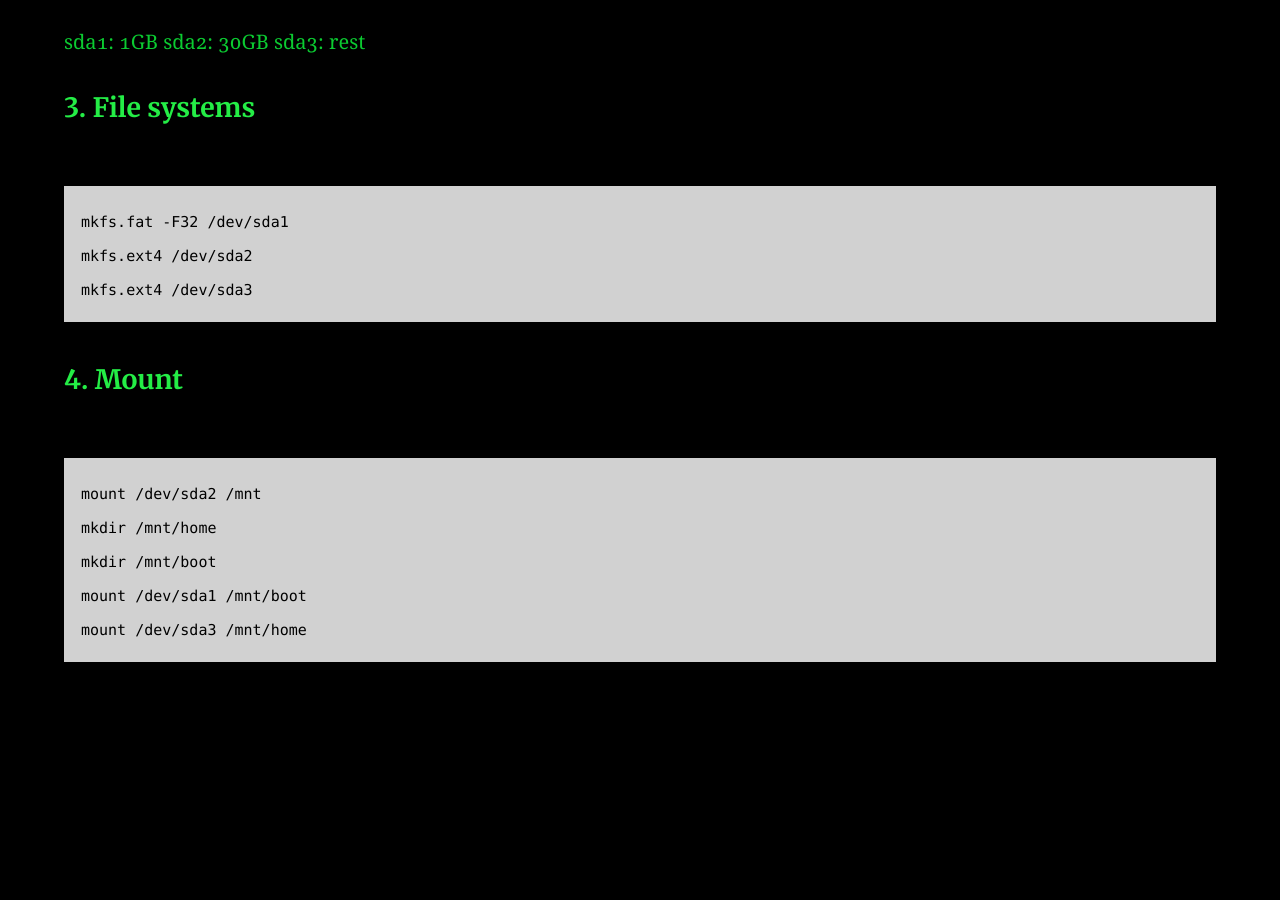
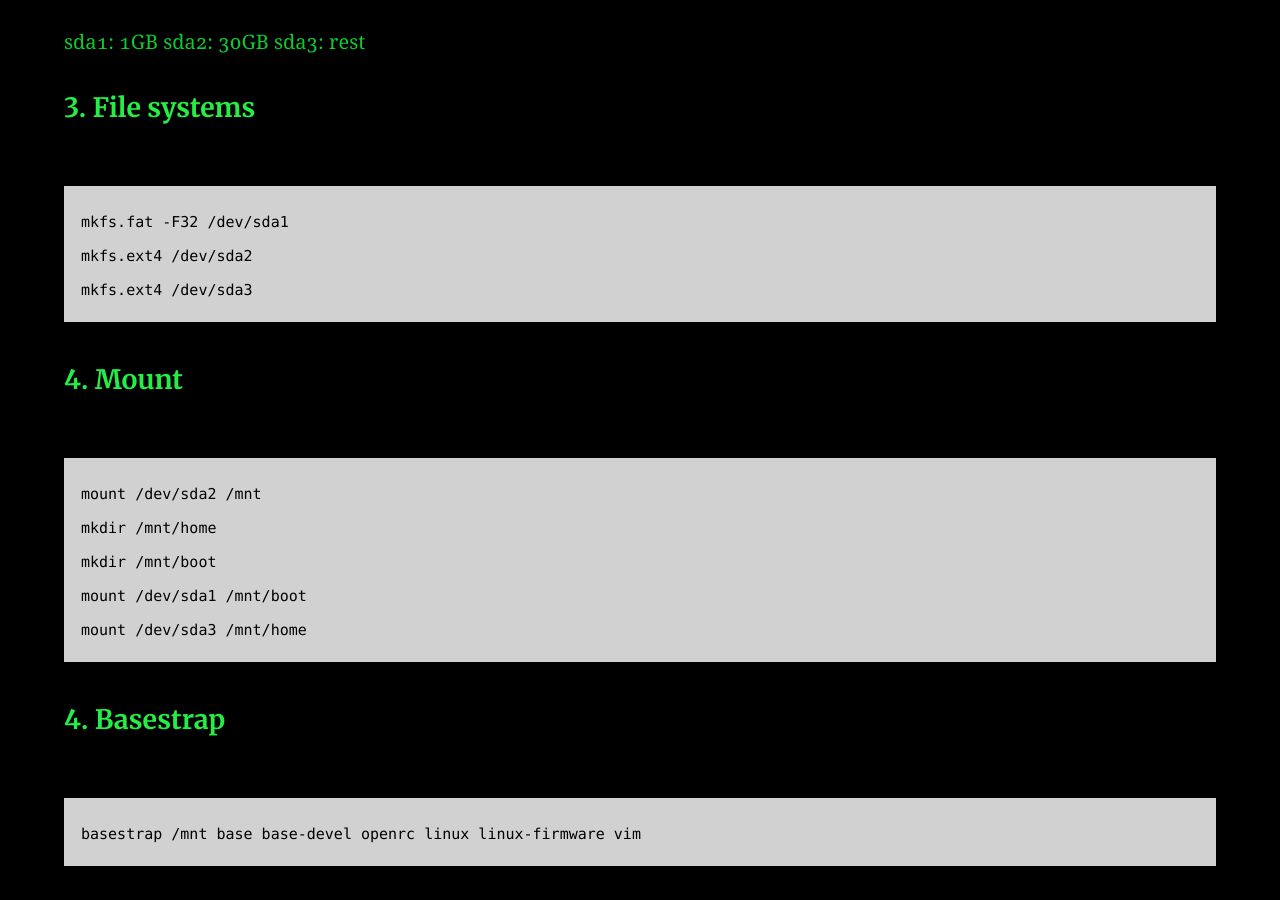
Before and after one commit to AC01010/Connor-McCartney.github.io, a Jekyll site: the page built from _posts/2015-07-27-artix.md, in a window 1280 px wide and 900 px high, scrolled down 596 px. Built offline with Jekyll 4.4.1, drawn with Linux system fonts in a browser that asks for light colours; before the commit the page ends 1292 px from its top, so only the background shows below that.

Commit message:
Update 2015-07-27-artix.md

````diff
--- a/_posts/2015-07-27-artix.md
+++ b/_posts/2015-07-27-artix.md
@@ -44,3 +44,10 @@ mkdir /mnt/boot
 mount /dev/sda1 /mnt/boot
 mount /dev/sda3 /mnt/home
 ```
+
+#### 4. Basestrap
+<br>
+
+```
+basestrap /mnt base base-devel openrc linux linux-firmware vim
+```
````
